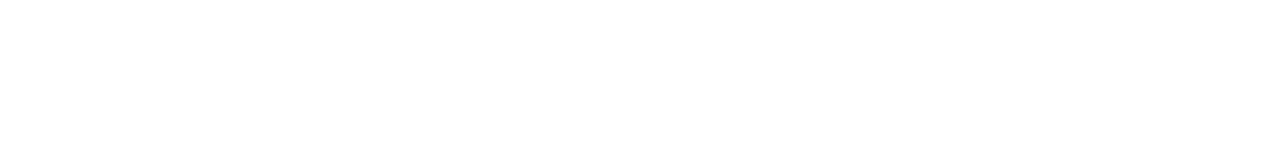
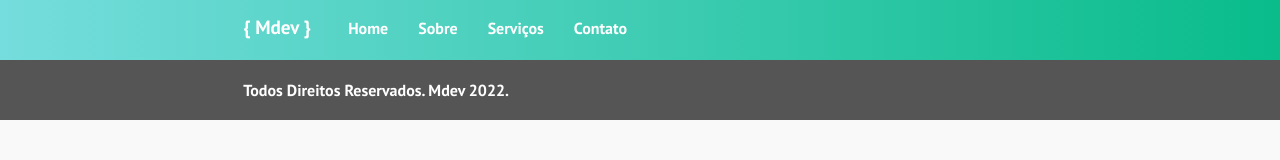
Before and after one commit to andremuro/projeto-integrador-SENAI, a plain HTML site: page index.html in a window 1280 px wide. Drawn offline with Linux system fonts and the light colour scheme.

Commit message:
Menu + Rodape + CSS

```diff
--- /dev/null
+++ b/css/style-index.css
@@ -0,0 +1,136 @@
+@import url('https://fonts.googleapis.com/css2?family=Inter:wght@500&family=Lexend+Deca&display=swap');
+
+@import url('https://fonts.googleapis.com/css2?family=PT+Sans:wght@700&display=swap');
+
+* {
+  box-sizing: border-box;
+  padding: 0px;
+  margin: 0px;
+  font-family: 'Lexend Deca', 'Inter'  sans-serif;
+}
+
+body {
+  background-color:#f9f9f9;
+}
+
+div .logo {
+  width: 70px ;
+  height: 30px;
+}
+.container {
+  width: 62vw;
+  margin: 0 auto;
+}
+
+header {
+  padding-top: 0.2em;
+  height: 60px;
+  background-image: linear-gradient(to right, #75DDDD, #09BC8A);
+  box-shadow: 10px 9px 49px -17px rgba(0.4, 255, 255, 0.3);
+}
+
+header .logo {
+  font-family: PT Sans;
+  font-style: normal;
+  font-size: 1.2em;
+  color: #fff;
+  display: inline-block;
+}
+
+ul {
+  list-style: none;
+  padding: 0;
+  margin: 0;
+}
+@media (min-width: 650px) {
+  .menu-content {
+    max-width: 300px;
+    width: 100%;
+    margin-left: 1em;
+    display: inline-block;
+  }
+
+  .list-menu {
+    display: flex!important;
+    justify-content: space-between;
+    width: 100%;
+  }
+
+  .item-menu {
+    flex: auto;
+  }
+
+  .item-menu .link-menu {
+    padding: 0px;
+    color: #fff;
+    display: inline-block;
+    transition: .4s;
+    cursor: pointer;
+    text-align: center
+  }
+
+  .item-menu .link-menu:hover {
+    color: #555;
+  }
+
+  .navegacao-mobile {
+    display: none!important;
+  }
+ }
+
+.navegacao-mobile {
+  background: #fff;
+  padding: 10px;
+  display: block;
+  width: 53px;
+  cursor: pointer;
+  display:inline-block;
+}
+.linha-menu {
+  width: 25px;
+  height: 3px;
+  border-radius: 10px;
+  background: #09BC8A;
+  margin: 4px;
+  display: block;
+}
+.input-menu-all {
+  display: none!important;
+}
+.list-menu {
+  display: none;
+   width: 100%;
+}
+.item-menu {
+    flex: auto;
+  }
+  .item-menu .link-menu {
+    font-family: PT Sans;
+    padding: 15px;
+    color: #fff;
+    display: inline-block;
+    transition: .4s;
+    cursor: pointer;
+    text-align: center;
+    text-decoration: none;
+  }
+.input-menu-all:checked ~ .list-menu {
+       display: inline-block;
+
+}
+.input-menu-all:checked ~ .list-menu .link-menu  {
+  text-align: left;
+}
+
+footer{
+  font-family: PT Sans;
+  font-size: 1.0em;
+  color: #fff;
+  height: 60px;
+  background-color: #555;
+}
+
+.copyright {
+  padding-top: 20px;
+  text-align: left;
+}
--- a/index.html
+++ b/index.html
@@ -4,13 +4,45 @@
     <meta charset="UTF-8" />
     <meta http-equiv="X-UA-Compatible" content="IE=edge" />
     <meta name="viewport" content="width=device-width, initial-scale=1.0" />
-    <title>M.DEV</title>
+    <link rel="stylesheet" href="css/style-index.css" />
+    <title>M.Dev</title>
   </head>
   <body>
     <header>
       <div class="container">
-        <div class="logo"></div>
-        <div class="menu"></div>
+        <div class="logo">
+          <div id="icon"></div>
+          <div id="name">{ Mdev }</div>
+        </div>
+        <div class="menu-content">
+          <label class="open-menu-all" for="open-menu-all">
+            <input
+              class="input-menu-all"
+              id="open-menu-all"
+              type="checkbox"
+              name="menu-open"
+            />
+            <div class="navegacao-mobile">
+              <span class="linha-menu"></span>
+              <span class="linha-menu"></span>
+              <span class="linha-menu"></span>
+            </div>
+            <ul class="list-menu">
+              <li class="item-menu">
+                <a class="link-menu">Home</a>
+              </li>
+              <li class="item-menu">
+                <a class="link-menu">Sobre</a>
+              </li>
+              <li class="item-menu">
+                <a class="link-menu">Serviços</a>
+              </li>
+              <li class="item-menu">
+                <a class="link-menu">Contato</a>
+              </li>
+            </ul></label
+          >
+        </div>
       </div>
     </header>
     <section>
@@ -18,8 +50,7 @@
     </section>
     <footer>
       <div class="container">
-        <div class="copyright"></div>
-        <div class="logo"></div>
+        <div class="copyright">Todos Direitos Reservados. Mdev 2022.</div>
         <div class="social-media"></div>
       </div>
     </footer>
```
Also changed, not shown: assets/img/Logo.png (added), assets/img/coffe.png (added).
